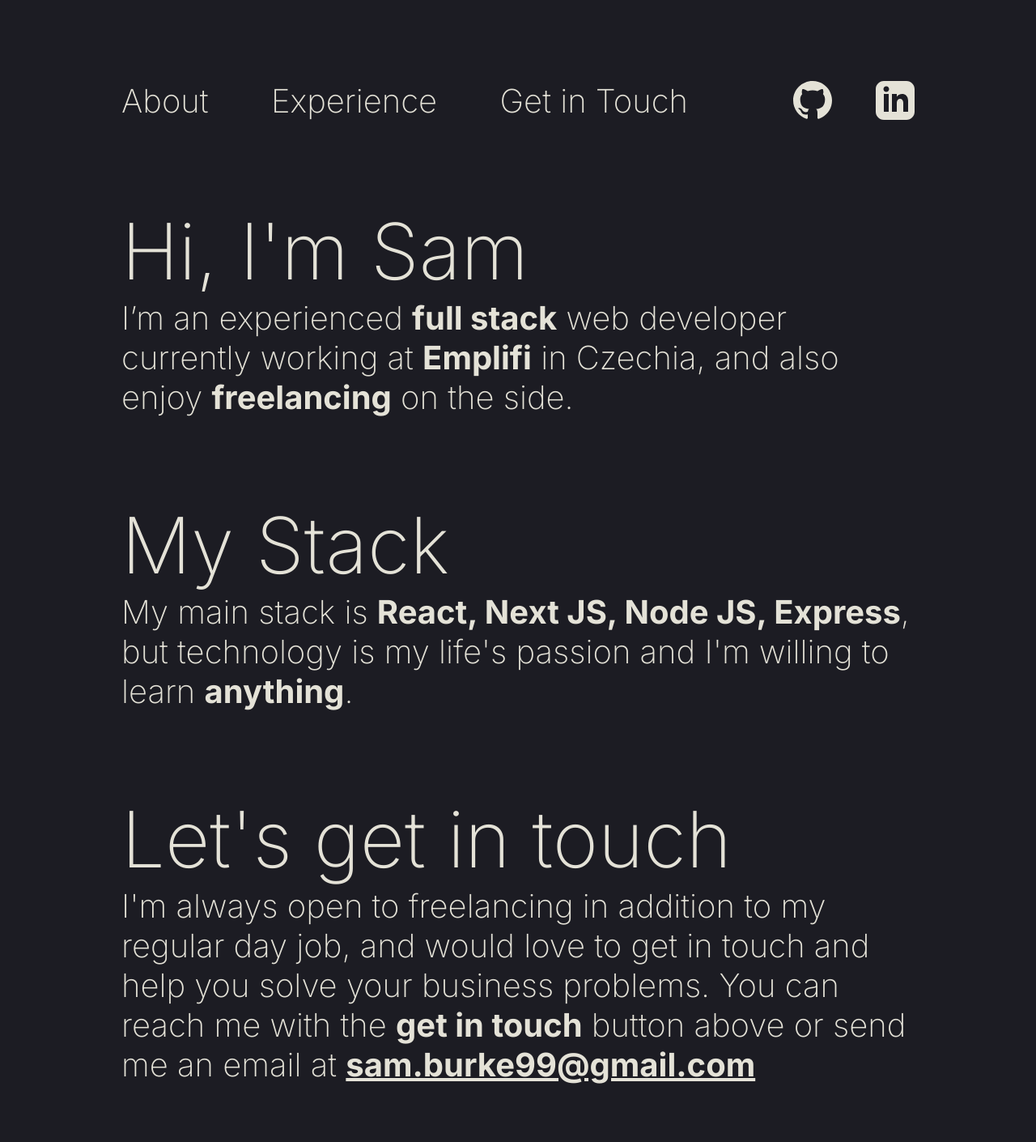
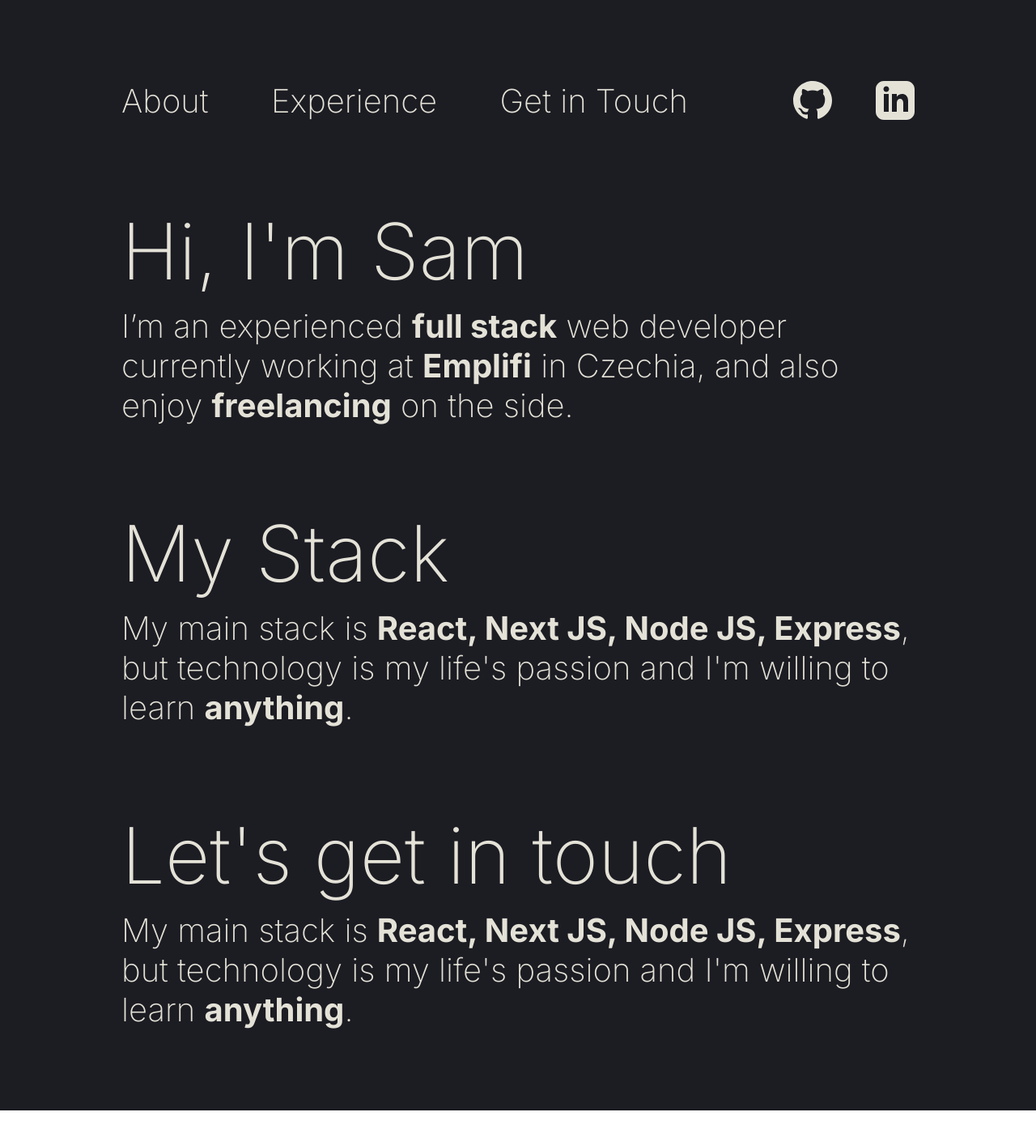
Before and after one commit to Burkes321/samuel-burke-dev, a Next.js app: page / in a window 1280 px wide. Shown: the top 1410 px of the page at 81% size. After the commit the page ends 1371 px from the top, so only its background shows below. Built offline with nearby package versions, Linux system fonts and the light colour scheme.

Commit message:
implement text group component on about page

```diff
--- a/src/app/page.tsx
+++ b/src/app/page.tsx
@@ -2,6 +2,7 @@ import css from './page.module.css';
 
 import { NavigationBar } from '~/components/navigationBar/NavigationBar';
 import React from 'react';
+import { TextGroup } from '~/components/textGroup/TextGroup';
 
 const Index = () => {
   return (
@@ -9,37 +10,38 @@ const Index = () => {
       <div className={css.contentContainer}>
         <NavigationBar />
 
-        {/* TODO: maybe try and make this into an extensible component like the <Section /> */}
-        <div className={css.headerContainer}>
-          <div className={css.title}>Hi, I&apos;m Sam</div>
-          <div className={css.subtext}>
-            I’m an experienced <strong>full stack</strong> web developer
-            currently working at <strong>Emplifi</strong> in Czechia, and also
-            enjoy <strong>freelancing</strong> on the side.
-          </div>
-        </div>
+        <TextGroup
+          title="Hi, I'm Sam"
+          subtext={
+            <>
+              I’m an experienced <strong>full stack</strong> web developer
+              currently working at <strong>Emplifi</strong> in Czechia, and also
+              enjoy <strong>freelancing</strong> on the side.
+            </>
+          }
+        />
 
-        <div className={css.stackContainer}>
-          <div className={css.title}>My Stack</div>
-          <div className={css.subtext}>
-            My main stack is <strong>React, Next JS, Node JS, Express</strong>,
-            but technology is my life&apos;s passion and I&apos;m willing to
-            learn <strong>anything</strong>.
-          </div>
-        </div>
+        <TextGroup
+          title="My Stack"
+          subtext={
+            <>
+              My main stack is <strong>React, Next JS, Node JS, Express</strong>
+              , but technology is my life&apos;s passion and I&apos;m willing to
+              learn <strong>anything</strong>.
+            </>
+          }
+        />
 
-        <div className={css.stackContainer}>
-          <div className={css.title}>Let&apos;s get in touch</div>
-          <div className={css.subtext}>
-            I&apos;m always open to freelancing in addition to my regular day
-            job, and would love to get in touch and help you solve your business
-            problems. You can reach me with the <strong>get in touch</strong>{' '}
-            button above or send me an email at{' '}
-            <u>
-              <strong>sam.burke99@gmail.com</strong>
-            </u>
-          </div>
-        </div>
+        <TextGroup
+          title="Let's get in touch"
+          subtext={
+            <>
+              My main stack is <strong>React, Next JS, Node JS, Express</strong>
+              , but technology is my life&apos;s passion and I&apos;m willing to
+              learn <strong>anything</strong>.
+            </>
+          }
+        />
       </div>
     </div>
   );
--- a/src/components/textGroup/TextGroup.tsx
+++ b/src/components/textGroup/TextGroup.tsx
@@ -1,13 +1,15 @@
+import { ReactNode } from 'react';
 import css from './textGroup.module.css';
+import classNames from 'classnames';
 
 type Props = {
   title: string;
-  subtext: string;
-  containerClassName: string;
+  subtext: string | ReactNode;
+  containerClassName?: string;
 };
 
 export const TextGroup = ({ title, subtext, containerClassName }: Props) => (
-  <div className={containerClassName}>
+  <div className={classNames(containerClassName || css.textGroupContainer)}>
     <div className={css.title}>{title}</div>
     <div className={css.subtext}>{subtext}</div>
   </div>
--- a/src/components/textGroup/textGroup.module.css
+++ b/src/components/textGroup/textGroup.module.css
@@ -0,0 +1,31 @@
+.textGroupContainer {
+  display: flex;
+  flex-direction: column;
+  gap: 10px;
+  animation-name: textFadeInTranslateUp;
+  animation-duration: 2s;
+
+  .title {
+    font-weight: var(--default-font-weight);
+    /* TODO: move this px value to global css variable DRY */
+    font-size: 96px;
+  }
+
+  .subtext {
+    font-weight: var(--default-font-weight);
+    /* TODO: move this px value to global css variable DRY */
+    font-size: 40px;
+  }
+}
+
+@keyframes textFadeInTranslateUp {
+  0% {
+    opacity: 0%;
+    transform: translateY(-20px);
+  }
+  100% {
+    opacity: 100%;
+    color: var(--secondary-shade);
+    transform: translateY(0);
+  }
+}
```
Also changed, not shown: 1 other file (tests, documents, lock files or other folders).
